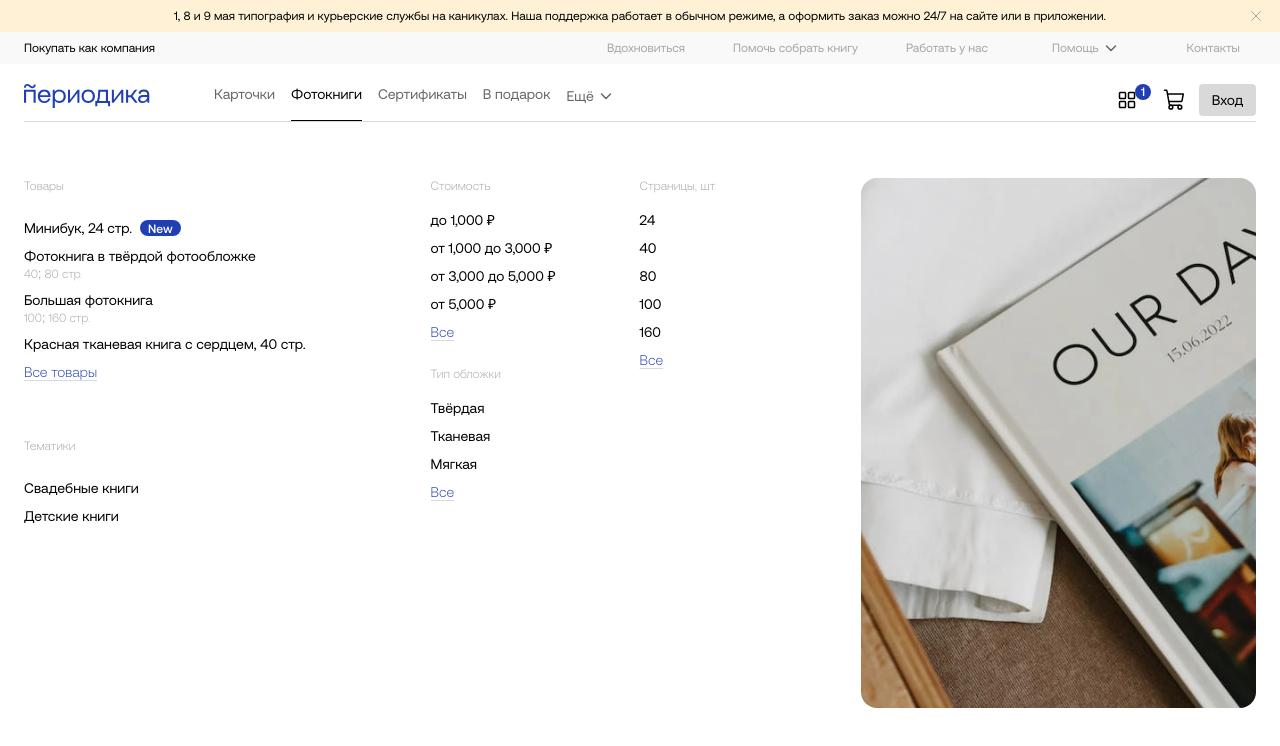
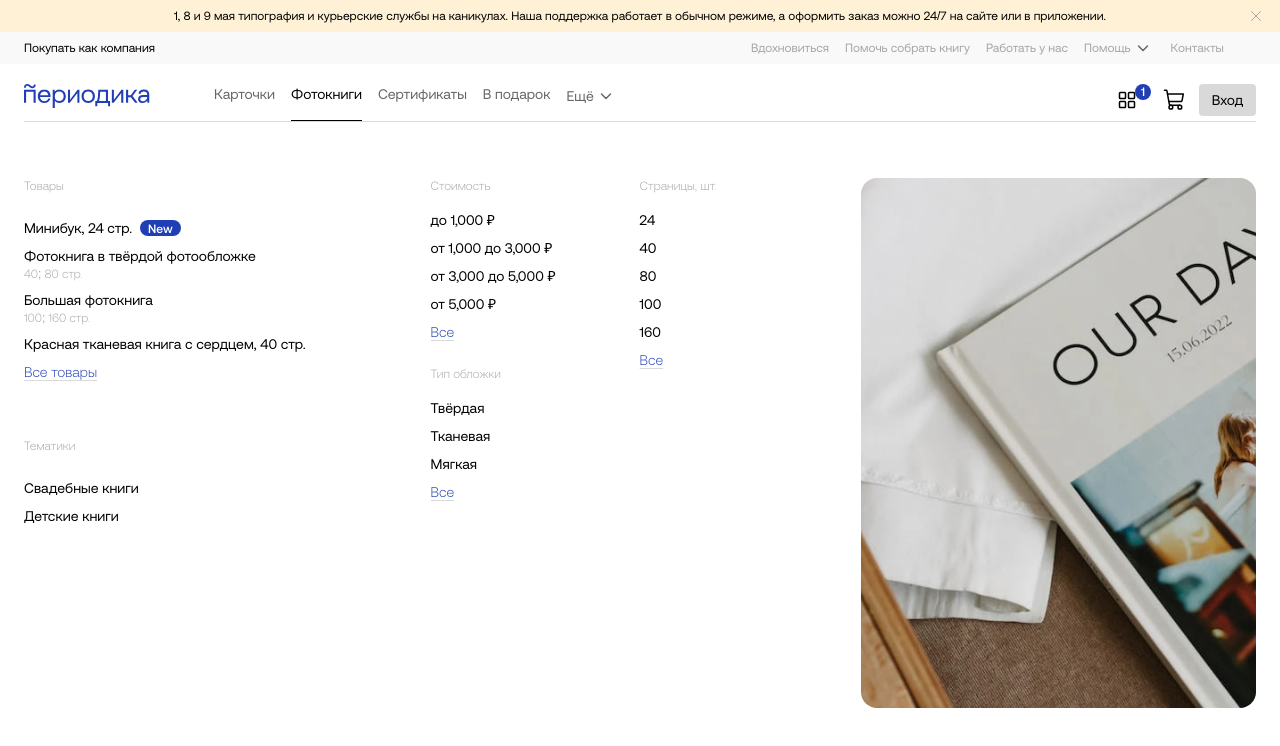
Before and after one commit to AlenaIsmagilova/header-menu-react, a React (Create React App) app: page /products/photobooks in a window 1280 px wide. Shown: the top 746 px of the page. Built offline with nearby package versions, Linux system fonts and the light colour scheme.

Commit message:
fix:styles

```diff
--- a/src/components/header/header-help-links/header-help-links.module.css
+++ b/src/components/header/header-help-links/header-help-links.module.css
@@ -7,15 +7,14 @@
   display: flex;
   align-items: center;
   gap: 16px;
-  margin-left: 436px;
+  margin-left: 596px;
 }
 
 .navWrapper {
   padding: 8px 0;
-  max-width: 1280px;
+  /* max-width: 1280px; */
   width: 100%;
   box-sizing: border-box;
-  max-height: 32px;
   display: flex;
 }
 
@@ -26,6 +25,7 @@
   justify-content: center;
   padding: 0 24px;
   box-sizing: border-box;
+  max-width: 1280px;
 }
 
 .b2bContent {
@@ -39,7 +39,10 @@
   text-decoration: none;
   display: flex;
   justify-content: center;
-  padding: 0 16px;
+  height: 16px;
+  border: 0;
+  border-radius: 12px;
+  background-color: transparent;
 }
 
 .inspirationContent {
@@ -60,6 +63,5 @@
 .contentWithArrow {
   display: flex;
   align-items: center;
-  padding: 0 16px;
   box-sizing: border-box;
 }
--- a/src/components/header/header-menu/header-menu.module.css
+++ b/src/components/header/header-menu/header-menu.module.css
@@ -92,7 +92,7 @@
   width: 100%;
   padding: 0 24px;
   margin-top: 20px;
-  max-width: 1310px;
+  max-width: 1280px;
   box-sizing: border-box;
   font-weight: 500;
 }
```
